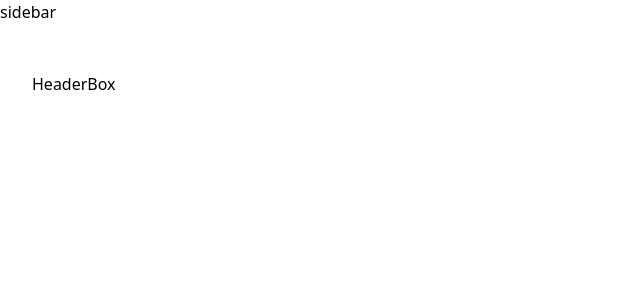
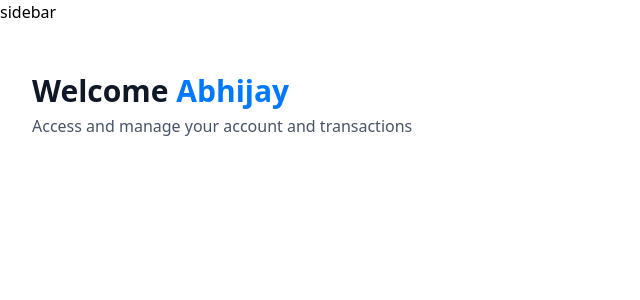
Before and after one commit to abhijaykheechee/banking-app, a Next.js app: page / in a window 1280 px wide. Shown: the top 300 px of the page, without its empty margins (0-640 px from the left). Built offline with nearby package versions, Linux system fonts and the light colour scheme.

Commit message:
finish HeaderBox component

```diff
--- a/components/ui/HeaderBox.tsx
+++ b/components/ui/HeaderBox.tsx
@@ -4,6 +4,16 @@ const HeaderBox = ({
   subtext,
   user,
 }: HeaderBoxProps) => {
-  return <div>HeaderBox</div>;
+  return (
+    <div className="header-box">
+      <h1 className="header-box-title">
+        {title}
+        {type === "greeting" && (
+          <span className="text-bankGradient">&nbsp;{user}</span>
+        )}
+      </h1>
+      <p className="header-box-subtext">{subtext}</p>
+    </div>
+  );
 };
 export default HeaderBox;
```
